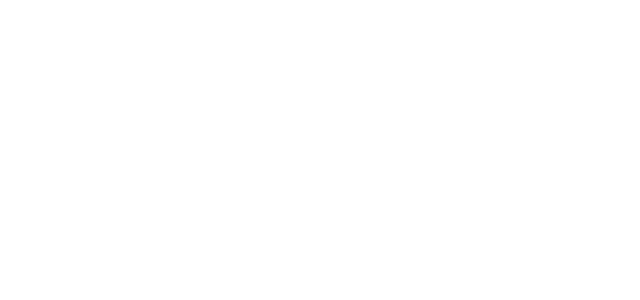
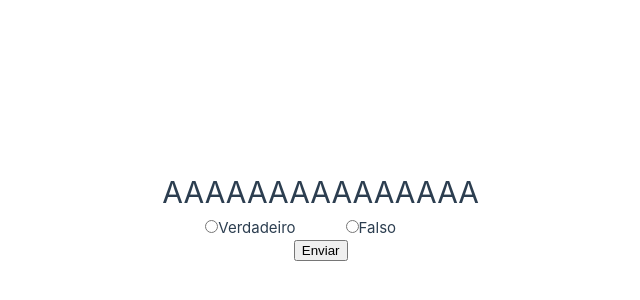
Before and after one commit to Guibertagna/curso-vue, a Vue app: page /perguntas in a window 1280 px wide. Before the commit this address had no page. Shown: the part 136-436 px from the top of the page, without its empty margins (161-801 px from the left). Built offline with nearby package versions, Linux system fonts and the light colour scheme.

Commit message:
lista de tarefas feita

```diff
--- a/src/App.vue
+++ b/src/App.vue
@@ -4,8 +4,5 @@
   </div>
 </template>
 <style>
- .container{
-  width: 100vh;
-  height: 100vh;
- }
+
 </style>
--- a/src/components/ListatarefasComponent.vue
+++ b/src/components/ListatarefasComponent.vue
@@ -2,34 +2,74 @@
     <div class="container">
         <div class="quadro">
             <h1>Quadro de tarefas</h1>
-            <input type="text"><button>Enviar</button>
+            <input type="text" v-model="novaTarefa">
+            <button @click="adicionarTarefa">Enviar</button>
             <div class="itens">
-                <li v-for="(itens) in itens" :key="itens.id"> {{ itens.desricao }}</li>
+                <li v-for="(item) in itens" :key="item.id" :class="{done: item.concluido}" @click="concluido(item)">
+                    {{ item.descricao }}
+                </li>
             </div>
+            <button @click="clear(itens)" v-if="itens.length > 0">Limpar</button>
             <div class="instrucoes">
                 <h4>Instruções:</h4>
                 <ul>
-                <li>Clique na tarefa para marca-la como concluida</li>
+                    <li>Clique na tarefa para marcá-la como concluída</li>
                     <li>Use o botão Limpar para tirar as tarefas</li>
                     <li>Use o input para adicionar tarefas</li>
                 </ul>
             </div>
         </div>
     </div>
-
 </template>
 
 <script setup>
-import { ref } from 'vue';
-const itens = ref ([
-    {id:1, desricao:"Estudar Vuejs", concluido:false}
-])
+import { onBeforeMount, onMounted, ref } from 'vue';
 
+const itens = ref([
+    { id: 1, descricao: "Estudar Vue.js", concluido: true },
+    { id: 2, descricao: "Praticar JavaScript", concluido: false }
+]);
+
+const novaTarefa = ref("");
+
+
+onMounted(falamontado)
+
+function falamontado(){
+    const storeItems = localStorage.getItem("itens")
+
+    itens.value = storeItems ? JSON.parse(storeItems) : []
+}
+
+
+function concluido(item) {
+    item.concluido = !item.concluido;
+}
+
+function adicionarTarefa() {
+    if (novaTarefa.value !== "") {
+        itens.value.push({
+            id: itens.value.length + 1,
+            descricao: novaTarefa.value,
+            concluido: false
+        });
+        novaTarefa.value = "";
+        localStorage.setItem("itens", JSON.stringify(itens.value));
+    }
+}
+
+function clear() {
+    itens.value.splice(0, itens.value.length);
+    localStorage.clear(itens)
+}
 </script>
 
 <style scoped>
-.instrucoes{
+.instrucoes {
     padding-top: 30px;
+}
+.done {
+    text-decoration: line-through;
 }
 .container {
     display: flex;
@@ -37,7 +77,6 @@ const itens = ref ([
     align-items: center;
     height: 100vh;
 }
-
 .quadro {
     text-align: start;
     padding: 20px;
@@ -48,7 +87,7 @@ const itens = ref ([
     width: 400px;
     height: auto;
 }
-.instrucoes{
+.instrucoes {
     text-align: start;
 }
 input {
--- /dev/null
+++ b/src/components/PerguntasComponents.vue
@@ -0,0 +1,42 @@
+<template>
+<div class="container">
+    <h1>AAAAAAAAAAAAAAA
+    </h1>
+    <div class="inputs">
+       <div class="verdadeiro"> <input type="radio" name="options" value="True">Verdadeiro</div>
+
+        <div class="falso"><input type="radio" name="options" value="False">Falso</div>
+    </div>
+    <button class="enviar" type="button">Enviar</button>
+</div>
+</template>
+
+<script setup>
+
+</script>
+
+
+<style scoped>
+.falso{
+    margin-right: 40px;
+}
+.verdadeiro{
+    margin-right: 40px;
+}
+.inputs{
+    gap: 10px;
+    justify-content: center;
+  display: flex;
+
+}
+.container {
+    align-content: center;
+    margin-bottom: 100px;
+
+    display: flex;
+    text-align: center;
+    flex-direction: column;
+}
+
+
+</style>
--- a/src/router/index.js
+++ b/src/router/index.js
@@ -4,6 +4,7 @@ import CoresView from '@/views/CoresView.vue'
 import HomeView from '@/views/HomeView.vue'
 import ListatarefaView from '@/views/ListatarefaView.vue'
 import ListaView from '@/views/ListaView.vue'
+import PerguntasView from '@/views/PerguntasView.vue'
 import { createRouter, createWebHistory } from 'vue-router'
 
 const routes= [
@@ -12,6 +13,7 @@ const routes= [
   {path: '/carros', name: 'Carros',component:  ListaView, meta:{title: 'Carros'}},
   {path: '/cores', name:'Cores' ,component: CoresView, meta:{title: 'Cores'}},
   {path: '/tarefas', name:'Tarefas' ,component: ListatarefaView, meta:{title: 'Lista de Tarefas'}},
+  {path: '/perguntas', name:'Perguntas' ,component: PerguntasView, meta:{title: 'Perguntas e respostas'}},
 
 ];
 
--- a/src/views/HomeView.vue
+++ b/src/views/HomeView.vue
@@ -4,6 +4,7 @@
   <router-link :to="{name: 'Carros'}"><button>Ir para lista de carros</button></router-link>
   <router-link :to="{name: 'Cores'}"><button>Ir para selecionador de cor</button></router-link>
   <router-link :to="{name: 'Tarefas'}"><button>Ir para Lista de tarefas</button></router-link>
+  <router-link :to="{name: 'Perguntas'}"><button>Ir para perguntas e respostas</button></router-link>
   </div>
 </template>
 
--- a/src/views/ListatarefaView.vue
+++ b/src/views/ListatarefaView.vue
@@ -1,4 +1,7 @@
 <template>
+        <router-link to="/" class="back-button">
+            <span class="material-icons">arrow_back</span>
+        </router-link>
     <ListatarefasComponent/>
 </template>
 
--- /dev/null
+++ b/src/views/PerguntasView.vue
@@ -0,0 +1,19 @@
+<template>
+  <div class="container">
+    <PerguntasComponents />
+  </div>
+</template>
+
+  <script setup>
+import PerguntasComponents from "@/components/PerguntasComponents.vue";
+</script>
+
+  <style scoped>
+.container {
+  display: flex;
+  justify-content: center;
+  align-items: center;
+  height: 100vh; /* Ocupa toda a altura da tela */
+  width: auto; /* Opcional: ocupa toda a largura da tela */
+}
+</style>
```
Lines whose indentation alone changed are shown as unchanged.
